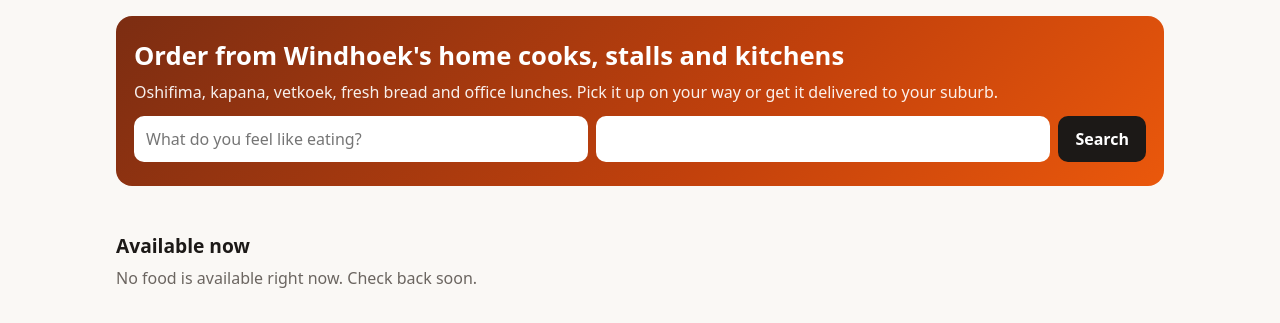
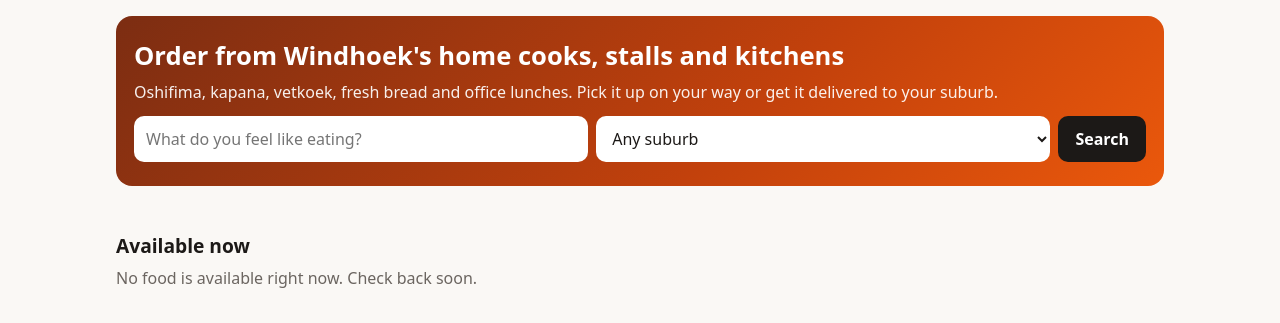
Before and after one commit to BigCoderAngie/food_marketPlace, a Spring Boot app: page / in a window 1280 px wide. Shown: the part 57-380 px from the top of the page. Run offline with Spring Boot 4, Linux system fonts and the light colour scheme; data that the repository does not hold is empty; some of the project's set-up classes (security, data sources, template engines, error pages and the like) are left out, and stand-ins take their place.

Commit message:
Fix unreadable suburb picker on the home page
Co-Authored-By: Claude Opus 5.5 <noreply@anthropic.com>
Claude-Session: https://claude.ai/code/session_01VuvjgLEytM1bgb7ZRHcbX1

```diff
--- a/src/main/resources/static/css/app.css
+++ b/src/main/resources/static/css/app.css
@@ -134,7 +134,7 @@ form.inline { display: inline; }
 .hero h1 { font-size: 1.6rem; }
 .hero p { opacity: .92; }
 .searchbar { display: flex; gap: 8px; flex-wrap: wrap; margin-top: 12px; }
-.searchbar input, .searchbar select { flex: 1 1 180px; border: 0; }
+.searchbar input, .searchbar select { flex: 1 1 180px; border: 0; color: var(--ink); }
 .searchbar .btn { background: #1c1917; }
 .chips { display: flex; gap: 8px; overflow-x: auto; padding-bottom: 4px; }
 .chip { flex: none; text-decoration: none; color: var(--ink); background: var(--card); border: 1px solid var(--line); padding: 8px 12px; border-radius: 999px; font-size: .92rem; }
```
